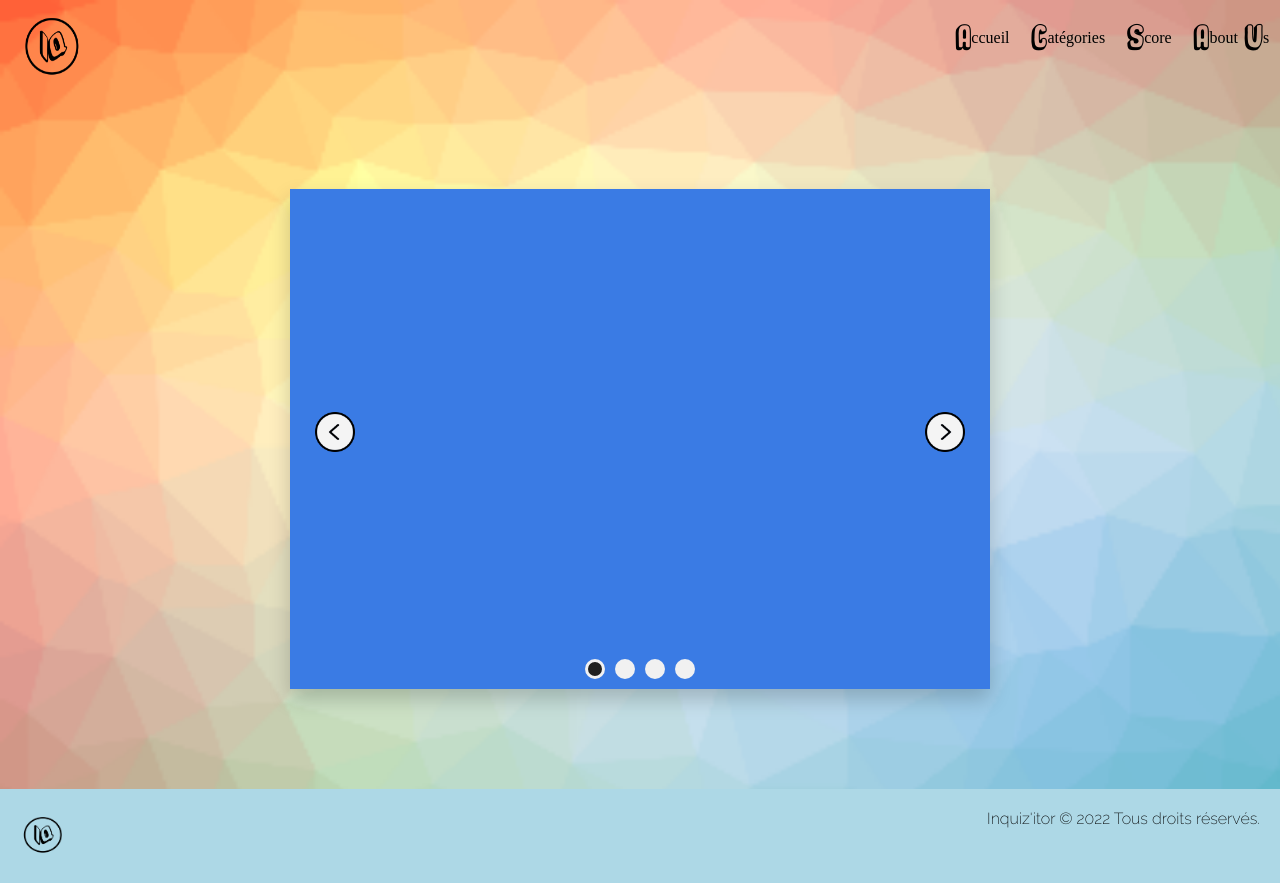
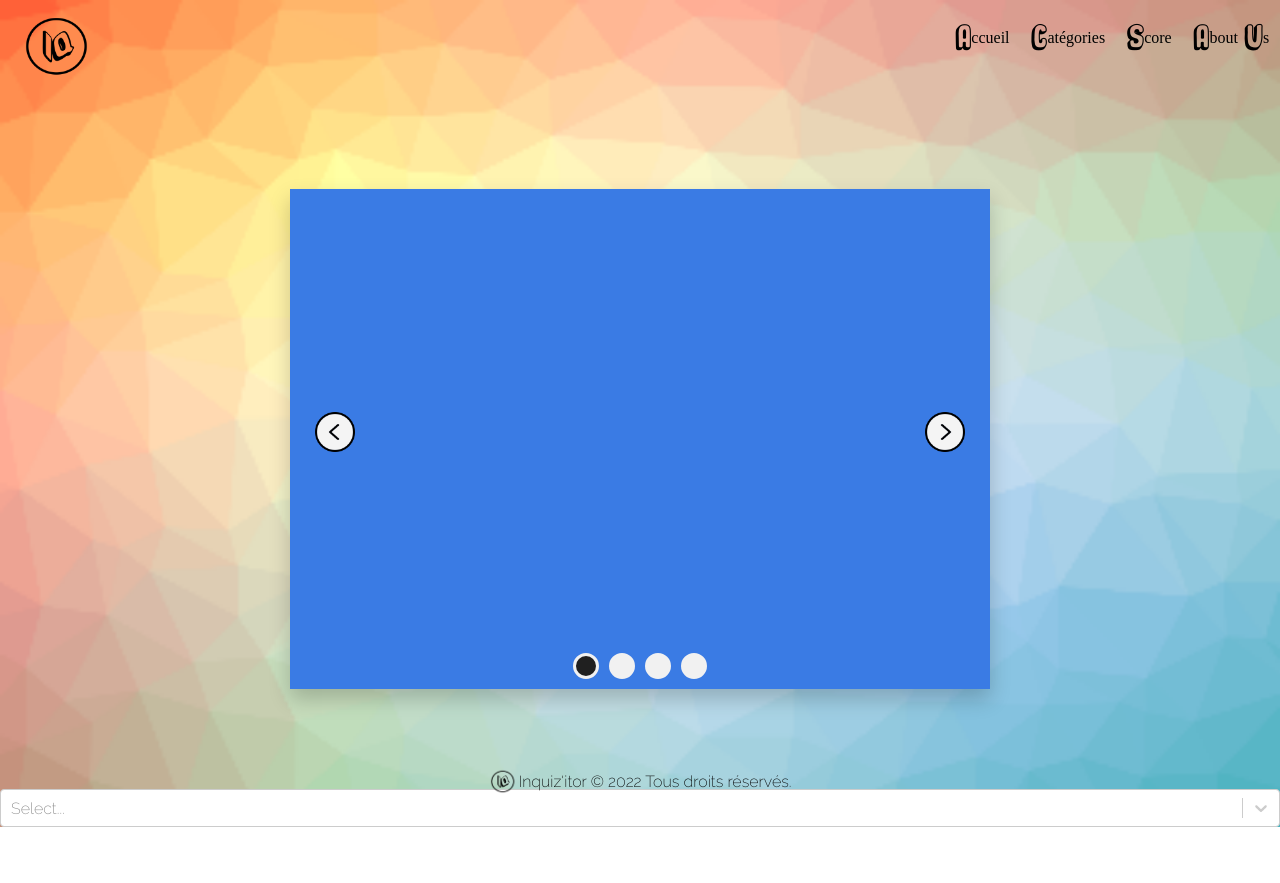
Before and after one commit to ComicScrip/lyon-react-mars22-p2g5, a React (Create React App) app: page /Categories in a window 1280 px wide. After the commit the page ends 827 px from the top, so only its background shows below. Built offline with nearby package versions, Linux system fonts and the light colour scheme.

Commit message:
added selectbar files

```diff
--- a/package.json
+++ b/package.json
@@ -17,8 +17,10 @@
     "link": "^1.1.0",
     "react": "^18.0.0",
     "react-dom": "^18.0.0",
+    "react-dropdown-select": "^4.8.4",
     "react-router-dom": "^6.3.0",
     "react-scripts": "5.0.0",
+    "react-select": "^5.3.0",
     "route": "^0.2.5",
     "router": "^1.3.6",
     "styled-components": "^5.3.5",
--- a/src/components/Categories.js
+++ b/src/components/Categories.js
@@ -1,4 +1,5 @@
 import React from 'react';
+import SelectBar from './SelectBar';
 import Slider from './Slider';
 
 function Categories() {
@@ -8,6 +9,7 @@ function Categories() {
         <Slider />
       </div>
       <div className="Selectbar" />
+      <SelectBar />
     </div>
   );
 }
--- a/src/components/Footer.jsx
+++ b/src/components/Footer.jsx
@@ -1,4 +1,4 @@
-import '../styles/Footer.css';
+import '../styles/footer.css';
 import logo from '../assets/logo.png';
 import { Link } from 'react-router-dom';
 
--- /dev/null
+++ b/src/components/SelectBar.js
@@ -0,0 +1,36 @@
+import Select from 'react-select';
+import React, { useState, useEffect } from 'react';
+import '../styles/Category.css';
+
+function SelectBar() {
+  const categories = [
+    { label: 'Movies', value: 1 },
+    { label: 'Geography', value: 2 },
+    { label: 'Science & nature', value: 3 },
+    { label: 'Music', value: 4 },
+    { label: 'Animals', value: 5 },
+  ];
+
+  const [selectedCat, setSelectedCat] = useState(categories.label);
+
+  useEffect(() => {
+    console.log('Youhou you clicked');
+  });
+
+  const change = (e) => {
+    setSelectedCat(e.label, e.value);
+  };
+
+  return (
+    <div>
+      <div>
+        <Select options={categories} onChange={change} />
+      </div>
+      <div className={!selectedCat ? '' : 'category-box'}>
+        <h1>{!selectedCat ? '' : `Quizz ${selectedCat}`}</h1>
+      </div>
+    </div>
+  );
+}
+
+export default SelectBar;
--- /dev/null
+++ b/src/styles/Category.css
@@ -0,0 +1,7 @@
+.category-box {
+  display: flex;
+  justify-content: center;
+  padding: 10%;
+  margin: 10%;
+  background-color: aliceblue;
+}
```
Also changed, not shown: 1 other file (tests, documents, lock files or other folders).
